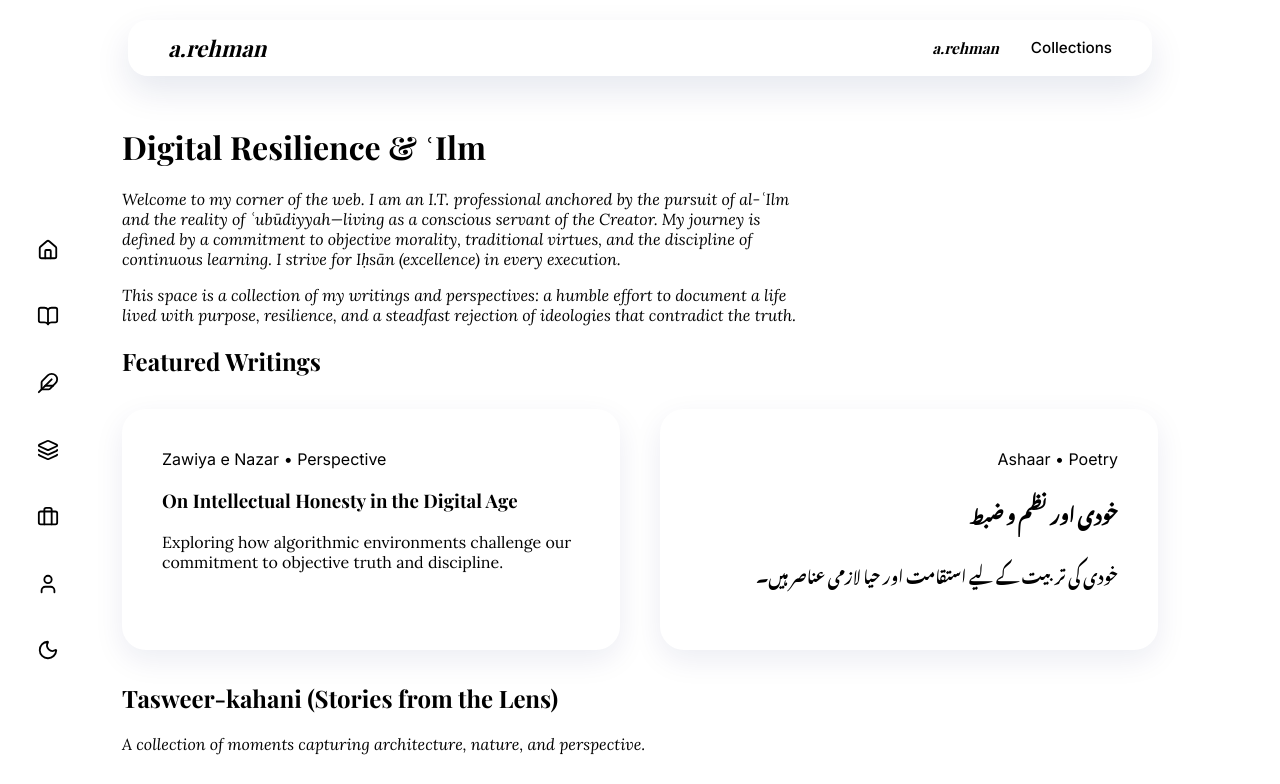
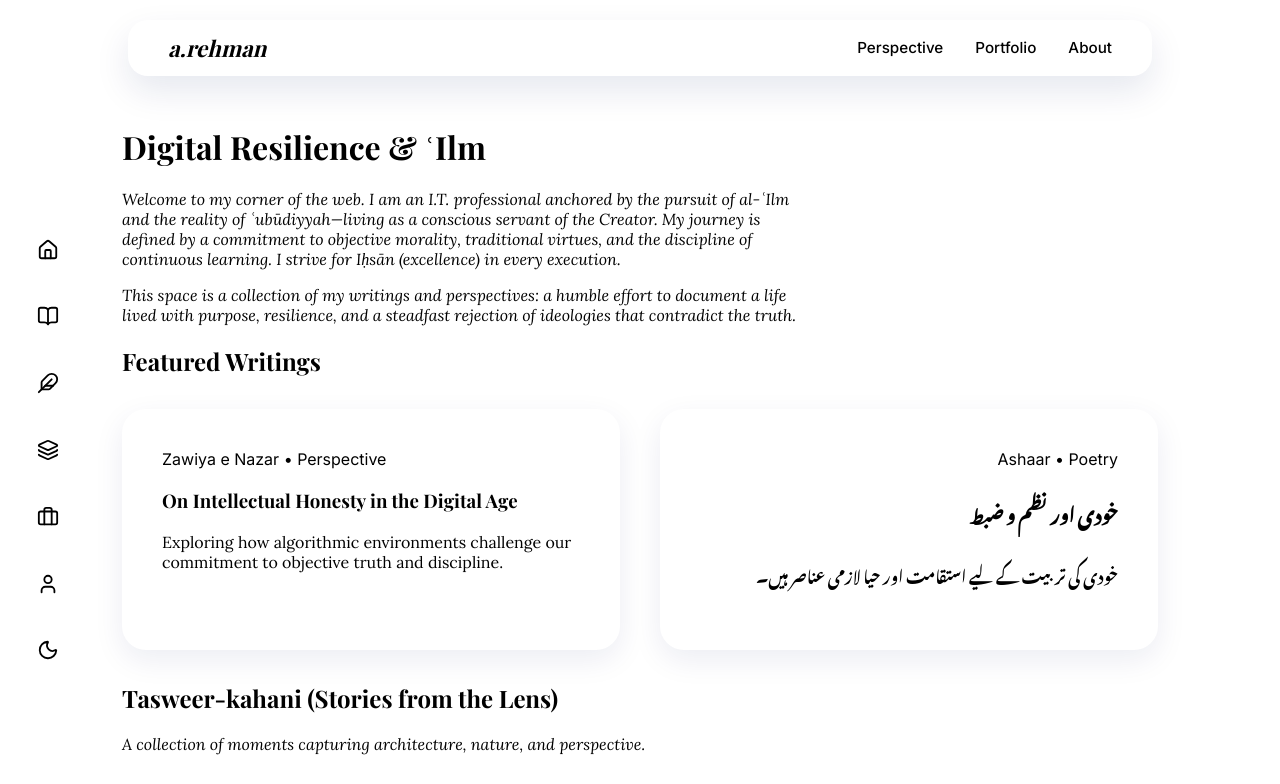
Before and after one commit to arehman-dev/arehman-dev.github.io, a Jekyll site: the page built from index.md, in a window 1280 px wide. Shown: the top 784 px of the page. Built offline with Jekyll 4.4.1, drawn with Linux system fonts in a browser that asks for light colours; some web fonts are replaced; grey boxes are pictures that could not be loaded.

Commit message:
Update: Replace top bar links with Perspective, Portfolio, About

```diff
--- a/_layouts/default.html
+++ b/_layouts/default.html
@@ -42,11 +42,12 @@
       <nav class="glass-top-bar">
         <a href="/" class="brand-logo">a.rehman</a>
         <div class="top-links">
-            <a href="{{ '/' | relative_url }}" class="brand-logo">a.rehman</a>
-            <a href="{{ '/collections/' | relative_url }}">Collections</a>
+            <!-- <a href="{{ '/' | relative_url }}" class="brand-logo">a.rehman</a>
+            <a href="{{ '/collections/' | relative_url }}">Collections</a> -->
 
-           <!-- <a href="/collections/">Collections</a>
-           <a href="/contact/" class="btn-primary">Get in Touch</a> -->
+            <a href="{{ '/perspective/' | relative_url }}" class="top-link">Perspective</a>
+            <a href="{{ '/portfolio/' | relative_url }}" class="top-link">Portfolio</a>
+            <a href="{{ '/about/' | relative_url }}" class="top-link">About</a>
         </div>
       </nav>
     </header>
```
